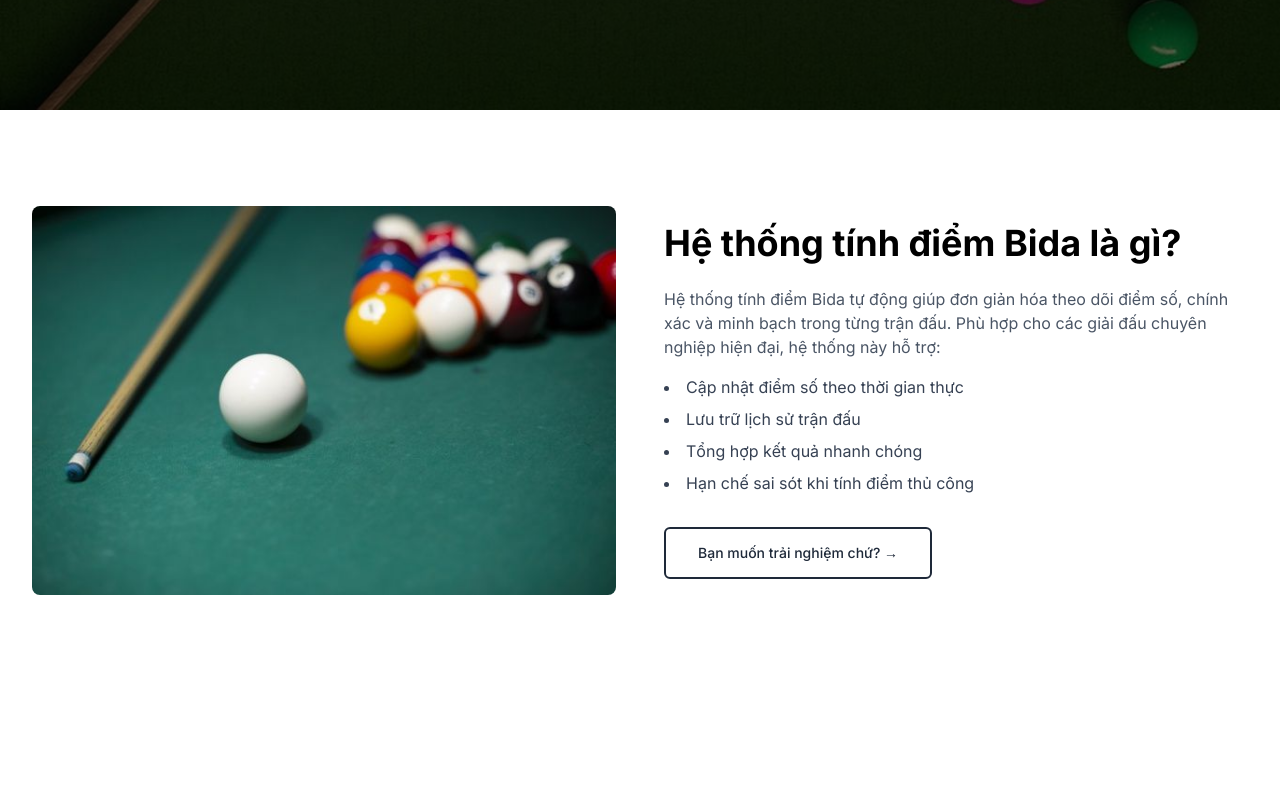
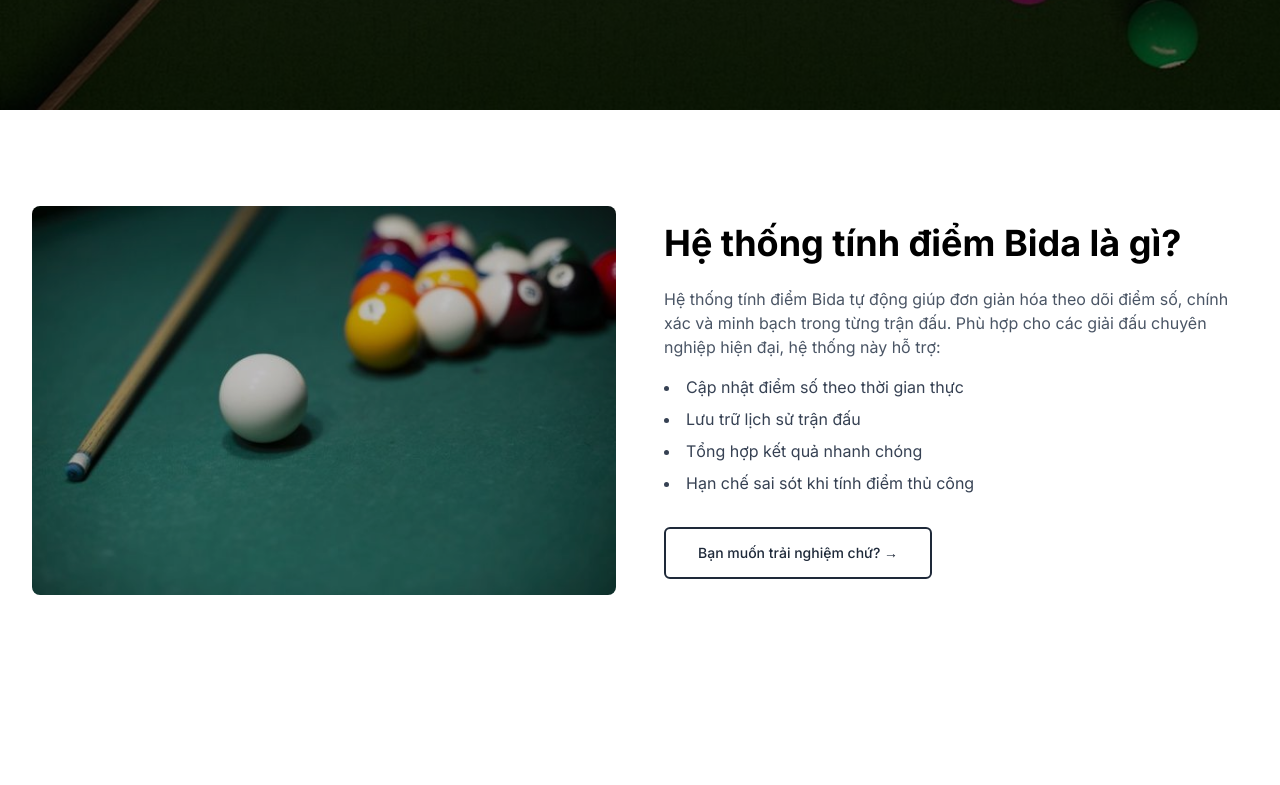
Before and after one commit to trunghoan203/ScoreLens-Frontend, a Next.js app: page / in a window 1280 px wide. Shown: the part 690-1475 px from the top of the page. Built offline with nearby package versions, Linux system fonts and the light colour scheme.

Commit message:
UI-Home(Blur the image)

```diff
--- a/src/components/landing/ScoringSystemSection.tsx
+++ b/src/components/landing/ScoringSystemSection.tsx
@@ -8,12 +8,12 @@ export const ScoringSystemSection = () => {
       <div className="container mx-auto px-4 sm:px-6 lg:px-8 grid md:grid-cols-2 gap-12 items-center">
         <div className="rounded-lg overflow-hidden">
           <Image
-            src="/images/bida.jpg" // Placeholder image
-            alt="People playing billiards"
-            width={600}
-            height={400}
-            className="w-full h-auto object-cover"
-          />
+  src="/images/bida.jpg"
+  alt="People playing billiards"
+  width={600}
+  height={400}
+  className="w-full h-auto object-cover filter brightness-75 transition duration-300"
+/>
         </div>
         <div>
           <h2 className="text-4xl font-bold mb-6">Hệ thống tính điểm Bida là gì?</h2>
```
